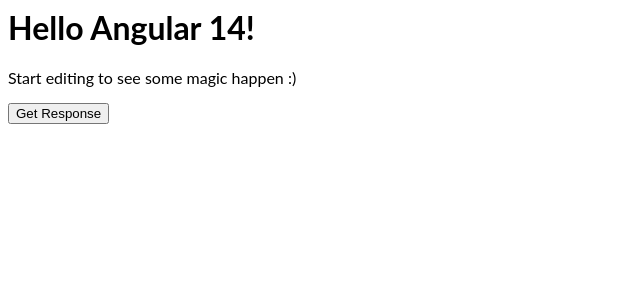
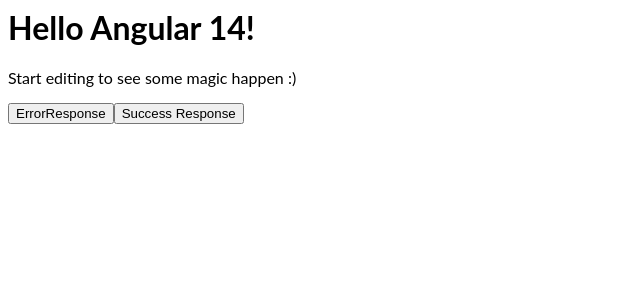
Before and after one commit to ShakibAhmed007/angular-dev-rxjs-error-handling, an Angular app: page / in a window 1280 px wide. Shown: the top 300 px of the page, without its empty margins (0-640 px from the left). Built offline with nearby package versions, Linux system fonts and the light colour scheme.

Commit message:
3 files modified

```diff
--- a/src/app/app.component.html
+++ b/src/app/app.component.html
@@ -1,6 +1,7 @@
 <hello name="{{ name }}"></hello>
 <p>
-  Start editing to see some magic happen :)
+	Start editing to see some magic happen :)
 </p>
 
-<input type="button" (click)="getResponse()" value="Get Response">
+<input type="button" (click)="getErrorResponse()" value="ErrorResponse">
+<input type="button" (click)="getSuccessResponse()" value="Success Response">
--- a/src/app/app.component.ts
+++ b/src/app/app.component.ts
@@ -1,4 +1,5 @@
 import { Component, OnInit, VERSION } from "@angular/core";
+import { of, throwError } from "rxjs";
 import { catchError } from "rxjs/operators";
 import { DemoErrorService } from "./demo-error.service";
 
@@ -12,15 +13,61 @@
 
   constructor(private errService: DemoErrorService) {}
 
-  ngOnInit(): void {
+  ngOnInit(): void {}
+
+  /*
+   * Error handling in subscribe block
+   */
+  // getErrorResponse() {
+  //   this.errService
+  //     .getHttpErrorResponse()
+  //     .subscribe(
+  //       res => console.log("Http response ---> ", res),
+  //       err => console.log("Http error ---> ", err),
+  //       () => console.log("Http Request completed")
+  //     );
+  // }
+
+  /**
+   * Error handling using pipe,catchError and return an empty observable using of
+   */
+  // getErrorResponse() {
+  //   this.errService
+  //     .getHttpErrorResponse()
+  //     .pipe(catchError(err => of([])))
+  //     .subscribe(
+  //       res => console.log("Http response ---> ", res),
+  //       err => console.log("Http error ---> ", err),
+  //       () => console.log("Http Request completed")
+  //     );
+  // }
+
+  /**
+   * Error handling using pipe,catchError and rethrow error
+   */
+  getErrorResponse() {
+    this.errService
+      .getHttpErrorResponse()
+      .pipe(
+        catchError(err => {
+          console.log("Handling error locally and rethrowing it...", err);
+          return throwError(err);
+        })
+      )
+      .subscribe(
+        res => console.log("Http response ---> ", res),
+        err => console.log("Http error ---> ", err),
+        () => console.log("Http Request completed")
+      );
   }
 
-  getResponse(){
+  getSuccessResponse() {
     this.errService
-      .getHttpErrorResponse()
+      .getHttpSuccessResponse()
+      .pipe(catchError(err => of([])))
       .subscribe(
-        res => console.log(res),
-        err => console.log(err),
+        res => console.log("Http response ---> ", res),
+        err => console.log("Http error ---> ", err),
         () => console.log("Http Request completed")
       );
   }
--- a/src/app/demo-error.service.ts
+++ b/src/app/demo-error.service.ts
@@ -1,7 +1,6 @@
 import { HttpErrorResponse } from "@angular/common/http";
 import { Injectable } from "@angular/core";
 import { Observable, throwError, of } from "rxjs";
-
 
 @Injectable()
 export class DemoErrorService {
@@ -11,4 +10,19 @@
     const error = new HttpErrorResponse({ status: 500 });
     return throwError(error) as any;
   }
+
+  getHttpSuccessResponse(): Observable<any> {
+    const response = {
+     "name": "abc",
+     "active": true,
+    }
+
+    let obs = new Observable(subscriber => {
+      setTimeout(() => {
+        subscriber.next(response);
+        subscriber.complete();
+      }, 1000);
+    });
+    return obs;
+  }
 }
```
